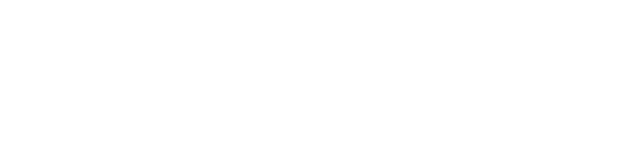
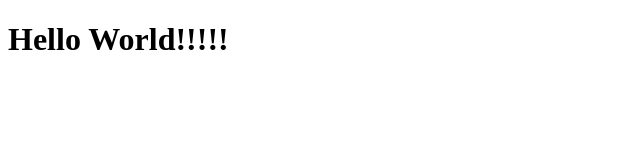
Before and after one commit to aramgasparyan/webdev, a plain HTML site: page index.html in a window 1280 px wide. Shown: the whole page, without its empty margins (0-640 px from the left). Drawn offline with Linux system fonts and the light colour scheme.

Commit message:
second commit

```diff
--- a/index.html
+++ b/index.html
@@ -2,11 +2,16 @@
 <html lang="en">
 <head>
     <meta charset="UTF-8">
-    <title>Document 1</title>
+    <title>Document 2</title>
 </head>
 <body>
 
 
 
+
+
+<h1>Hello World!!!!!</h1>
+
+
 </body>
 </html>
```
